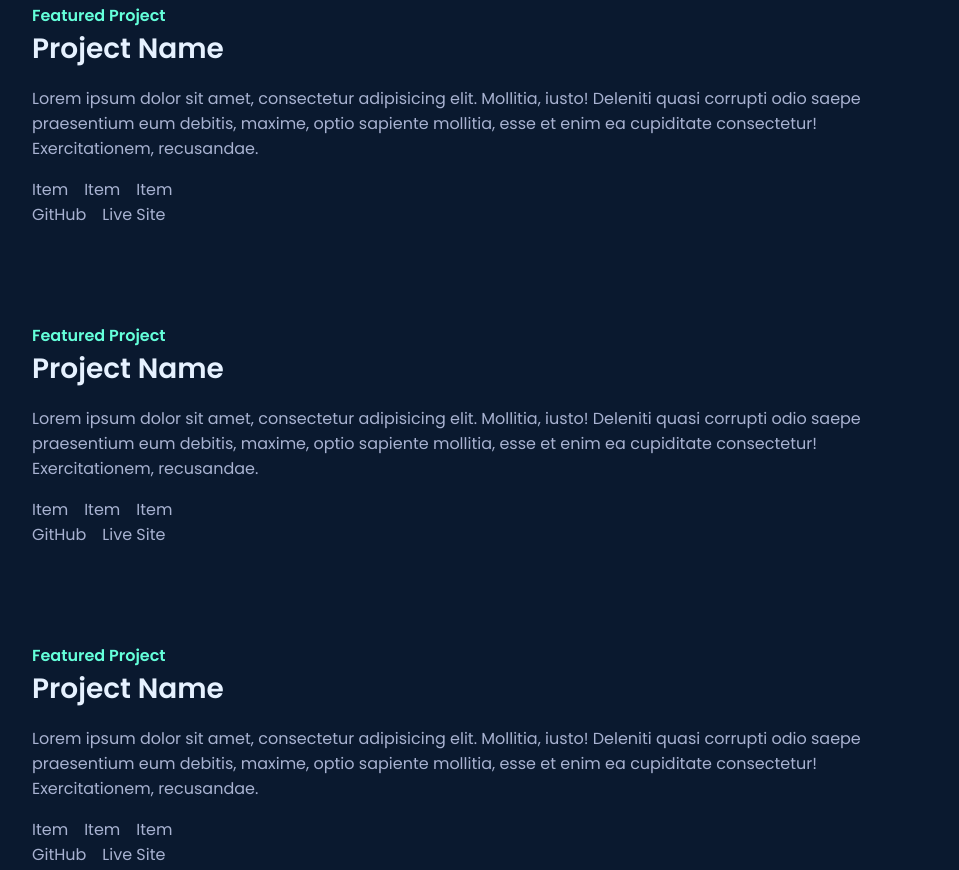
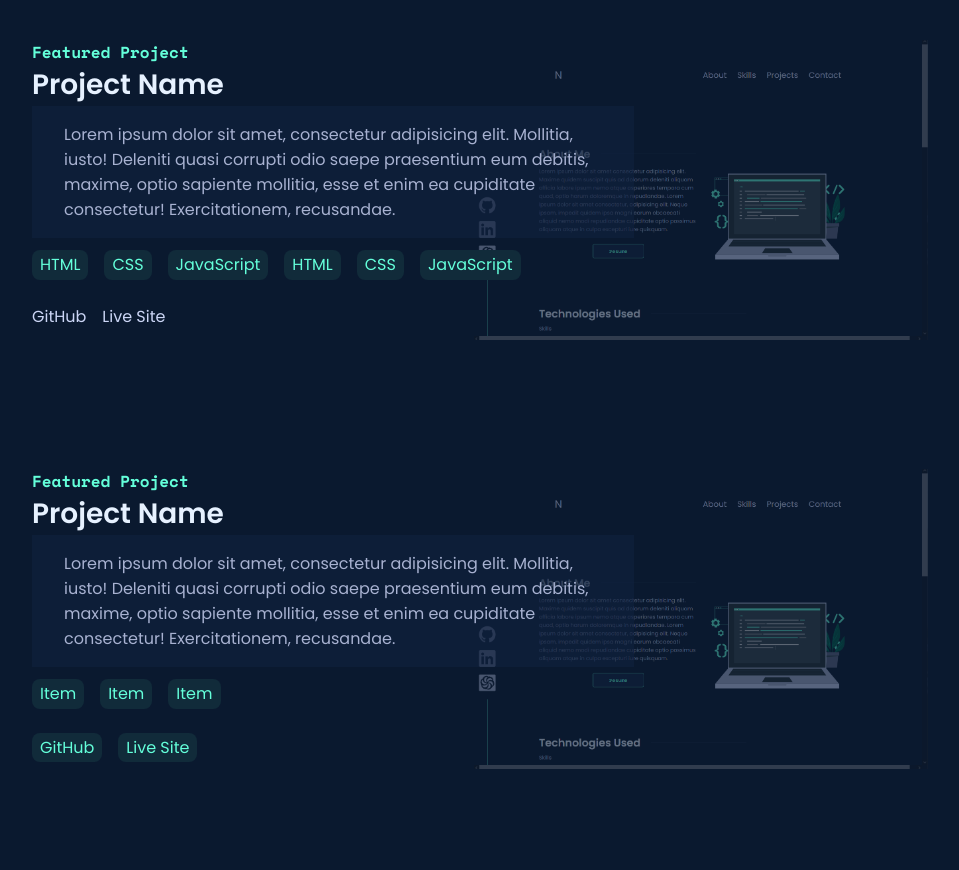
Before and after one commit to nathandallas/javascript-portfolio, a website built with Vite: page index.html in a window 1280 px wide. Shown: the part 1150-2020 px from the top of the page, without its empty margins (160-1119 px from the left). Built offline with nearby package versions, Linux system fonts and the light colour scheme.

Commit message:
more styling for projects

```diff
--- a/index.html
+++ b/index.html
@@ -62,7 +62,7 @@
             nemo modi repudiandae cupiditate optio possimus aliquam atque in
             culpa excepturi iure quisquam.
           </p>
-          <button>RESUME</button>
+          <button>resume</button>
         </div>
         <img src="/public/about.svg" alt="" />
       </div>
@@ -86,7 +86,32 @@
       </div>
       <div class="project">
         <div class="project__container">
-          <img src="/public/profile-pic.jpg" alt="" />
+          <img src="/public/project.png" alt="" />
+          <h4>Featured Project</h4>
+          <h3>Project Name</h3>
+          <p>
+            Lorem ipsum dolor sit amet, consectetur adipisicing elit. Mollitia,
+            iusto! Deleniti quasi corrupti odio saepe praesentium eum debitis,
+            maxime, optio sapiente mollitia, esse et enim ea cupiditate
+            consectetur! Exercitationem, recusandae.
+          </p>
+          <ul>
+            <li>HTML</li>
+            <li>CSS</li>
+            <li>JavaScript</li>
+            <li>HTML</li>
+            <li>CSS</li>
+            <li>JavaScript</li>
+          </ul>
+          <ul>
+            <a>GitHub</a>
+            <a>Live Site</a>
+          </ul>
+        </div>
+      </div>
+      <div class="project">
+        <div class="project__container">
+          <img src="/public/project.png" alt="" />
           <h4>Featured Project</h4>
           <h3>Project Name</h3>
           <p>
@@ -108,29 +133,7 @@
       </div>
       <div class="project">
         <div class="project__container">
-          <img src="/public/profile-pic.jpg" alt="" />
-          <h4>Featured Project</h4>
-          <h3>Project Name</h3>
-          <p>
-            Lorem ipsum dolor sit amet, consectetur adipisicing elit. Mollitia,
-            iusto! Deleniti quasi corrupti odio saepe praesentium eum debitis,
-            maxime, optio sapiente mollitia, esse et enim ea cupiditate
-            consectetur! Exercitationem, recusandae.
-          </p>
-          <ul>
-            <li>Item</li>
-            <li>Item</li>
-            <li>Item</li>
-          </ul>
-          <ul>
-            <li>GitHub</li>
-            <li>Live Site</li>
-          </ul>
-        </div>
-      </div>
-      <div class="project">
-        <div class="project__container">
-          <img src="/public/profile-pic.jpg" alt="" />
+          <img src="/public/project.png" alt="" />
           <h4>Featured Project</h4>
           <h3>Project Name</h3>
           <p>
--- a/main.js
+++ b/main.js
@@ -17,6 +17,7 @@ for (var i = 0; i < anchors.length; i++) {
 }
 toggle.addEventListener("click", toggleMenu);
 
+// Close Nav Bar if anywhere is clicked
 document.onclick = function (e) {
   if (!menu.contains(e.target) && !icon.contains(e.target)) {
     menu.classList.remove("open");
--- a/styles/_about.scss
+++ b/styles/_about.scss
@@ -26,18 +26,3 @@
     align-items: center;
   }
 }
-
-button {
-    font-weight: 700;
-    font-size: 15px;
-  margin: 2rem;
-  padding: 1cqh 3rem;
-  background-color: $lightnavy;
-  border: 1px solid $green;
-  border-radius: 5px;
-  color: $green;
-  &:hover {
-    background-color: $green;
-    color: $lightnavy;
-    border: 1px solid $lightnavy;  }
-}
--- a/styles/_partials.scss
+++ b/styles/_partials.scss
@@ -4,6 +4,7 @@
 $navy: #0a192f;
 $navylowop: #0a192f99;
 $lightnavy: #112240;
+$lightnavy90: #11224090;
 $lightestnavy: #233554;
 $slate: #8892b0;
 $lightslate: #a8b2d1;
--- a/styles/_projects.scss
+++ b/styles/_projects.scss
@@ -14,13 +14,40 @@
     font-size: 1.75rem;
   }
   & p {
-    padding: 1em 0;
+    padding: 1rem 0;
   }
   & ul {
     display: flex;
+    flex-wrap: wrap;
     gap: 1rem;
+    padding: 0.75rem 0;
   }
   & li {
     list-style: none;
+    background-color: #112b3a;
+    color: $green;
+    border-radius: 0.5rem;
+    padding: 0.15rem 0.5rem;
   }
 }
+
+@include tablet {
+  .project {
+    margin: 8rem 0;
+    & p {
+      background-color: $lightnavy90;
+      width: 60%;
+      padding: 1rem 2rem;
+    }
+
+    & img {
+      position: absolute;
+      right: 0;
+      display: block;
+      filter: blur(0.005px);
+      height: 300px;
+      z-index: -1;
+      padding: 0 0 2rem 0;
+    }
+  }
+}
--- a/styles/style.scss
+++ b/styles/style.scss
@@ -6,6 +6,7 @@
 @import "footer";
 @import "partials";
 @import url("https://fonts.googleapis.com/css2?family=Poppins:wght@300;400;500;600&display=swap");
+@import url("https://fonts.googleapis.com/css2?family=Space+Mono:wght@400;700&display=swap");
 
 * {
   margin: 0;
@@ -41,7 +42,25 @@ h2 {
 }
 
 h4 {
+  font-family: "Space Mono", monospace;
   color: $green;
+}
+
+button {
+  font-family: "Space Mono", monospace;
+  font-weight: 700;
+  font-size: 15px;
+  margin: 2rem;
+  padding: 1cqh 3rem;
+  background-color: $lightnavy;
+  border: 1px solid $green;
+  border-radius: 5px;
+  color: $green;
+  &:hover {
+    background-color: $green;
+    color: $lightnavy;
+    border: 1px solid $lightnavy;
+  }
 }
 
 /* SECTION & HEADERS */
```
Also changed, not shown: public/project.png (added).
